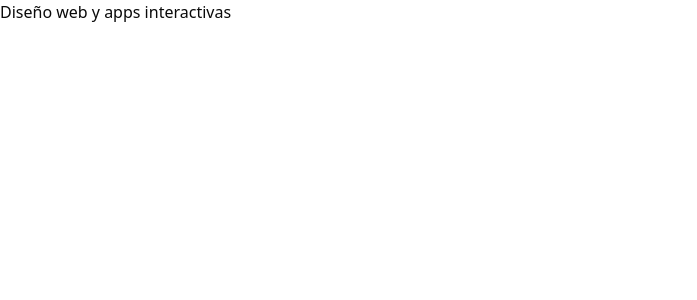
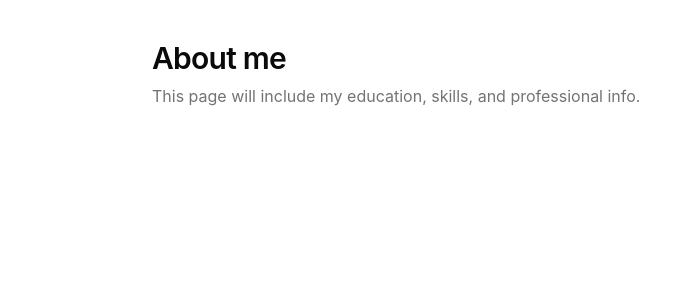
Before and after one commit to nfabregat/portfolio-repo-nerea, a Vue app: page /#/about in a window 1280 px wide. Before the commit this address led to /#/. Shown: the top 300 px of the page, without its empty margins (0-697 px from the left). Built offline with nearby package versions, Linux system fonts and the light colour scheme.

Commit message:
Páginas projects/about/contact - enrutado

```diff
--- a/package.json
+++ b/package.json
@@ -10,13 +10,13 @@
     "preview": "vite preview"
   },
   "dependencies": {
-    "@tailwindcss/vite": "^4.1.18",
+    "@tailwindcss/vite": "^4.2.1",
     "class-variance-authority": "^0.7.1",
     "clsx": "^2.1.1",
     "lucide-vue-next": "^0.563.0",
     "reka-ui": "^2.8.0",
     "tailwind-merge": "^3.4.0",
-    "tailwindcss": "^4.1.18",
+    "tailwindcss": "^4.2.1",
     "vue": "^3.5.24",
     "vue-router": "^4.6.4"
   },
--- /dev/null
+++ b/src/pages/about/About.vue
@@ -0,0 +1,10 @@
+<script setup lang="ts"></script>
+
+<template>
+  <section class="mx-auto max-w-5xl px-6 py-10">
+    <h1 class="text-3xl font-semibold tracking-tight">About me</h1>
+    <p class="mt-2 text-muted-foreground">
+      This page will include my education, skills, and professional info.
+    </p>
+  </section>
+</template>
--- /dev/null
+++ b/src/pages/contact/Contact.vue
@@ -0,0 +1,10 @@
+<script setup lang="ts"></script>
+
+<template>
+  <section class="mx-auto max-w-5xl px-6 py-10">
+    <h1 class="text-3xl font-semibold tracking-tight">Contact</h1>
+    <p class="mt-2 text-muted-foreground">
+      This page will include a contact form.
+    </p>
+  </section>
+</template>
--- /dev/null
+++ b/src/pages/projects/Projects.vue
@@ -0,0 +1,10 @@
+<script setup lang="ts"></script>
+
+<template>
+  <section class="mx-auto max-w-5xl px-6 py-10">
+    <h1 class="text-3xl font-semibold tracking-tight">Projects</h1>
+    <p class="mt-2 text-muted-foreground">
+      This page will showcase a selection of my work.
+    </p>
+  </section>
+</template>
--- a/src/router/index.ts
+++ b/src/router/index.ts
@@ -1,6 +1,9 @@
 import Home from "@/pages/home/Home.vue";
+import Projects from "@/pages/projects/Projects.vue";
+import About from "@/pages/about/About.vue";
+import Contact from "@/pages/contact/Contact.vue";
+
 import { createRouter, createWebHashHistory } from "vue-router";
-
 
 
 export const router = createRouter({
@@ -12,9 +15,28 @@ export const router = createRouter({
       name: 'home',
       component: Home
     },
+
+
     {
-      path: '/:patchMatch(.*)',
+      path: "/projects",
+      name: "projects",
+      component: Projects
+    },
+
+    { path: "/about",
+      name: "about",
+      component: About
+    },
+
+    { path: "/contact",
+      name: "contact",
+      component: Contact
+    },
+
+
+    {
+      path: '/:pathMatch(.*)',
       redirect: '/'
     }
-  ]
-})
+  ],
+});
--- a/tsconfig.app.json
+++ b/tsconfig.app.json
@@ -20,5 +20,6 @@
     }
 
   },
+
   "include": ["src/**/*.ts", "src/**/*.tsx", "src/**/*.vue"]
 }
```
Also changed, not shown: 1 other file (tests, documents, lock files or other folders).
